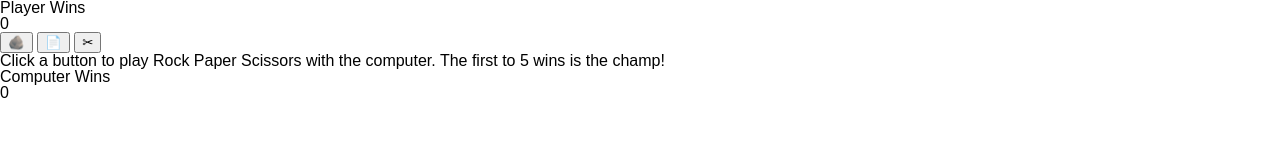
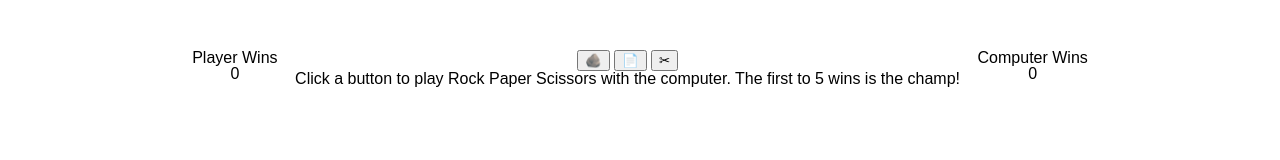
Before and after one commit to drossano/rock-paper-scissors, a plain HTML site: page index.html in a window 1280 px wide. Drawn offline with Linux system fonts and the light colour scheme.

Commit message:
Position elements

```diff
--- a/styles.css
+++ b/styles.css
@@ -1,3 +1,23 @@
 body{
     font-family: Arial, Helvetica, sans-serif;
+    height: 100%;
+    margin: 0 auto;
 }
+
+#game {
+    margin-top: 50px;
+    display: flex;
+    justify-content: center;
+}
+
+#middle-container{
+    width:  700px;
+}
+
+#buttons {
+    text-align: center;
+}
+
+p {
+    text-align: center;
+}
```
